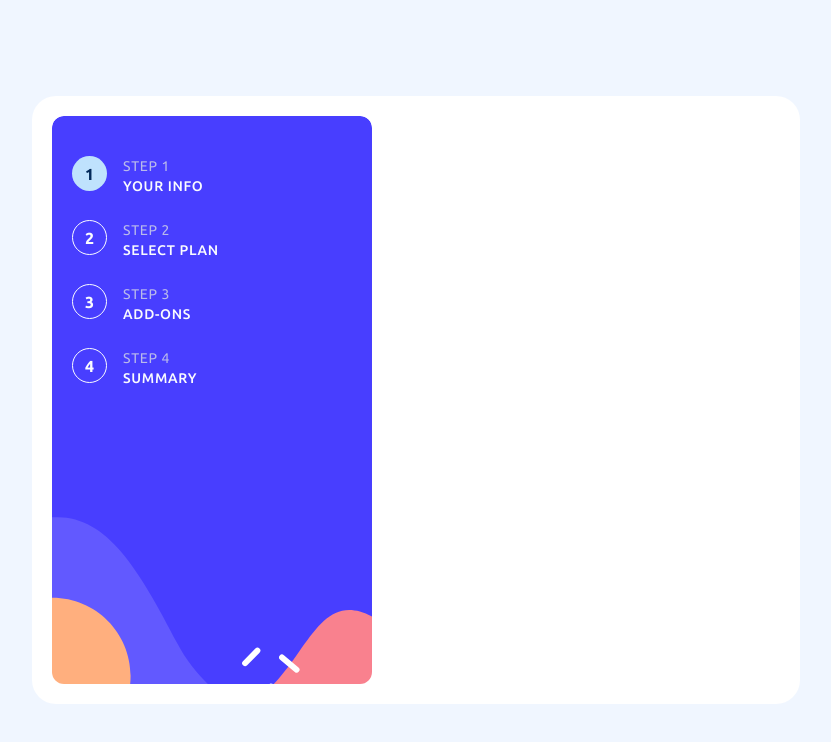
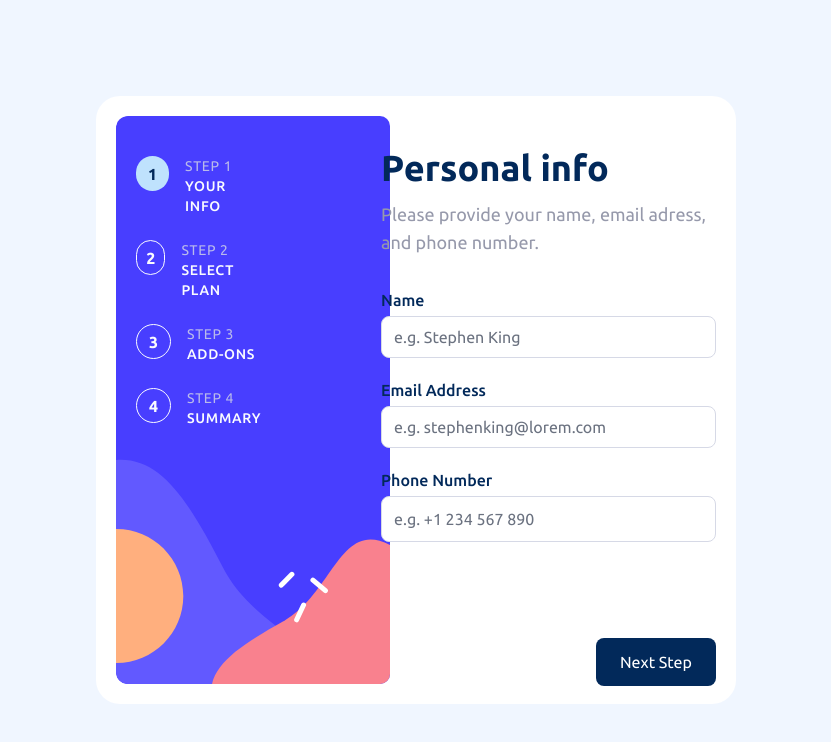
Before and after one commit to FlaceyFurr/multi-step-form, a React (Create React App) app: page / in a window 1280 px wide. Shown: the top 742 px of the page, without its empty margins (224-1055 px from the left). Built offline with nearby package versions, Linux system fonts and the light colour scheme.

Commit message:
Added right side form

```diff
--- a/src/pages/StepForm.tsx
+++ b/src/pages/StepForm.tsx
@@ -1,7 +1,8 @@
 const StepForm = () => {
   return (
-    <div className="w-3/5 h-card bg-white m-auto rounded-3xl">
-      <div className="bg-sidebar-desktop bg-no-repeat w-80 bg-cover h-sidebar m-5 rounded-xl pt-10 pl-5">
+    <div className="w-2/4 h-card bg-white m-auto rounded-3xl">
+      <div className="bg-sidebar-desktop flex bg-no-repeat h-sidebar m-5 rounded-xl">
+        <div className="pl-5 pt-10">
           <div className="flex mb-6">
             <span className="text-base flex justify-center items-center h-stepButton w-stepButton text-marineBlue bg-lightBlue font-bold rounded-full">
               1
@@ -55,7 +56,62 @@ const StepForm = () => {
             </div>
           </div>
         </div>
-      <div></div>
+        <div className="ml-20% mt-8">
+          <h2 className="text-marineBlue text-4xl font-bold mb-3">
+            Personal info
+          </h2>
+          <p className="text-coolGray text-lg">
+            Please provide your name, email adress, and phone number.
+          </p>
+          <form className="mt-8">
+            <label htmlFor="name" className="block text-marineBlue font-medium">
+              Name
+            </label>
+            <input
+              type="text"
+              name="name"
+              id="name"
+              placeholder="e.g. Stephen King"
+              className="w-full border border-lightGray rounded-lg mt-1 "
+              required
+            />
+            <label
+              htmlFor="email"
+              className="block text-marineBlue font-medium mt-5"
+            >
+              Email Address
+            </label>
+            <input
+              type="email"
+              name="email"
+              id="email"
+              placeholder="e.g. stephenking@lorem.com"
+              className="w-full border border-lightGray rounded-lg mt-1"
+              required
+            />
+            <label
+              htmlFor="phone"
+              className="block text-marineBlue font-medium mt-5"
+            >
+              Phone Number
+            </label>
+            <input
+              type="phone"
+              name="phone"
+              id="phone"
+              placeholder="e.g. +1 234 567 890"
+              className="w-full border border-lightGray rounded-lg mt-1 px-3 py-2.5"
+              required
+            />
+            <button
+              type="submit"
+              className="bg-marineBlue text-white rounded-lg px-6 py-3 mt-24 float-right hover:bg-purplishBlue transition-all duration-300 ease-in"
+            >
+              Next Step
+            </button>
+          </form>
+        </div>
+      </div>
     </div>
   );
 };
--- a/tailwind.config.js
+++ b/tailwind.config.js
@@ -4,17 +4,20 @@ module.exports = {
   theme: {
     extend: {
       backgroundImage: {
-        'sidebar-desktop': "url(./../src/images/bg-sidebar-desktop.svg)",
-        'sidebar-mobile': "url(./../src/images/bg-sidebar-mobile.svg)",
+        "sidebar-desktop": "url(./../src/images/bg-sidebar-desktop.svg)",
+        "sidebar-mobile": "url(./../src/images/bg-sidebar-mobile.svg)",
       },
       height: {
-        'card': '608px',
-        'sidebar': '568px',
-        'stepButton': '35px',
+        card: "608px",
+        sidebar: "568px",
+        stepButton: "35px",
       },
       width: {
-        'stepButton': '35px',
-      }
+        stepButton: "35px",
+      },
+      margin: {
+        "20%": "20%",
+      },
     },
     fontFamily: {
       ubuntu: ["Ubuntu", "sans-serif"],
```
Lines whose indentation alone changed are shown as unchanged.
